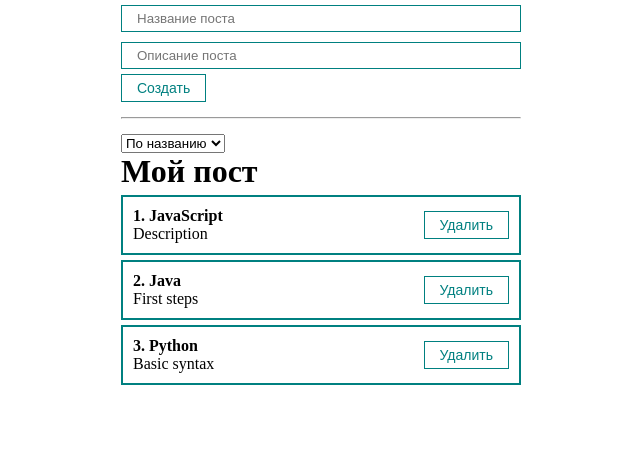
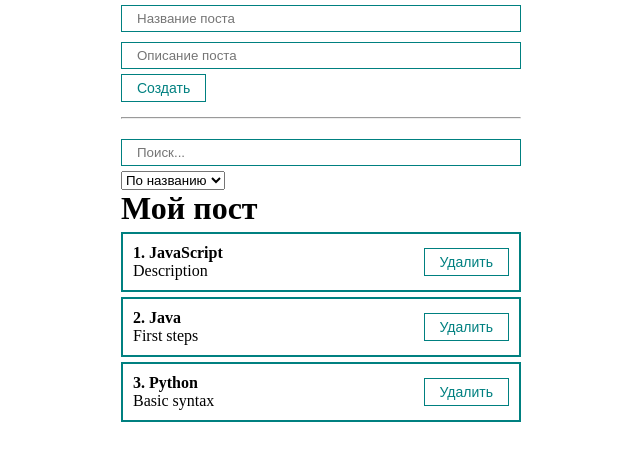
Before and after one commit to dimaNuts/ReactStudy, a React (Create React App) app in the folder my-app/: page / in a window 1280 px wide. Shown: the top 460 px of the page, without its empty margins (319-959 px from the left). Built offline with nearby package versions, Linux system fonts and the light colour scheme.

Commit message:
Add MyInput in App.js
*add input with props value and onChange
*add placeholder 'Поиск...'
*add state [searchQuery, setSearchQuery]

```diff
--- a/my-app/src/App.js
+++ b/my-app/src/App.js
@@ -3,6 +3,7 @@ import './styles/App.css';
 import PostList from './components/PostList';
 import PostForm from './components/PostForm';
 import MySelect from './components/UI/select/MySelect';
+import MyInput from './components/UI/input/MyInput';
 
 function App() {
   const [posts, setPosts] = useState(
@@ -11,6 +12,7 @@ function App() {
      {id:3, title: 'Python', body: 'Basic syntax'},
   ]);
   const [selectedSort, setSelectedSort] = useState('');
+  const [searchQuery, setSearchQuery] = useState('');
 
   const createPost = (newPost) => {
     setPosts([...posts, newPost])
@@ -31,6 +33,11 @@ function App() {
       <PostForm create={createPost}/>
       <hr style={{margin: '15px 0'}}/>
       <div>
+        < MyInput
+        value={searchQuery}
+        onChange={e => setSearchQuery(e.target.value)}
+        placeholder='Поиск...'
+        />
         <MySelect
         value={selectedSort}
         onChange={sortPosts}
--- a/my-app/src/components/PostForm.jsx
+++ b/my-app/src/components/PostForm.jsx
@@ -8,7 +8,6 @@ const PostForm = ({create}) => {
 
   const addNewPost = (e) => {
     e.preventDefault()
-
     const newPost = {...post, id: Date.now()
     };
 
```
